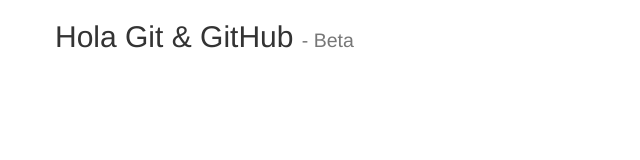
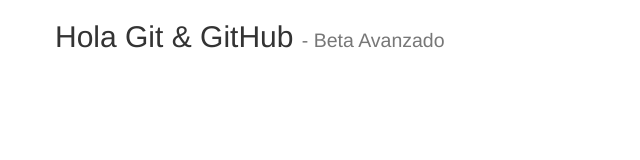
Before and after one commit to Jonathan-AS/Repositorio1, a plain HTML site: page index.html in a window 1280 px wide. Shown: the whole page, without its empty margins (0-640 px from the left). Drawn offline with nearby package versions, Linux system fonts and the light colour scheme.

Commit message:
Actualizamos el Readme y mejoramos el index

```diff
--- a/index.html
+++ b/index.html
@@ -11,7 +11,7 @@
 <body>
 	<div class="container">
 		<div class="row">
-			<h2>Hola Git & GitHub <small> - Beta</small></h2>
+			<h2>Hola Git & GitHub <small> - Beta Avanzado</small></h2>
 		</div>
 	</div>
 </body>
```
Also changed, not shown: 1 other file.
